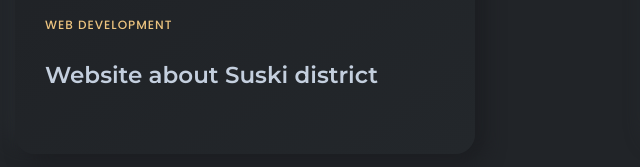
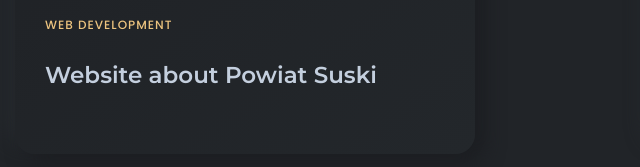
Before and after one commit to MichalTalaga17/MichalTalaga17.github.io, a plain HTML site: page index.html in a window 1280 px wide. Shown: the part 2713-2880 px from the top of the page, 0-640 px from the left. Drawn offline with nearby package versions, Linux system fonts and the light colour scheme.

Commit message:
powiat suski

```diff
--- a/index.html
+++ b/index.html
@@ -315,7 +315,7 @@
                                         </div>
                                     </div>
                                     <!--github-->
-                                    <h4 class="title"><a href="https://github.com/MichalTalaga17/erasmus">Website about Suski district <i
+                                    <h4 class="title"><a href="https://github.com/MichalTalaga17/erasmus">Website about Powiat Suski <i
                                                 class="feather-arrow-up-right"></i></a></h4>
                                 </div>
                             </div>
```
